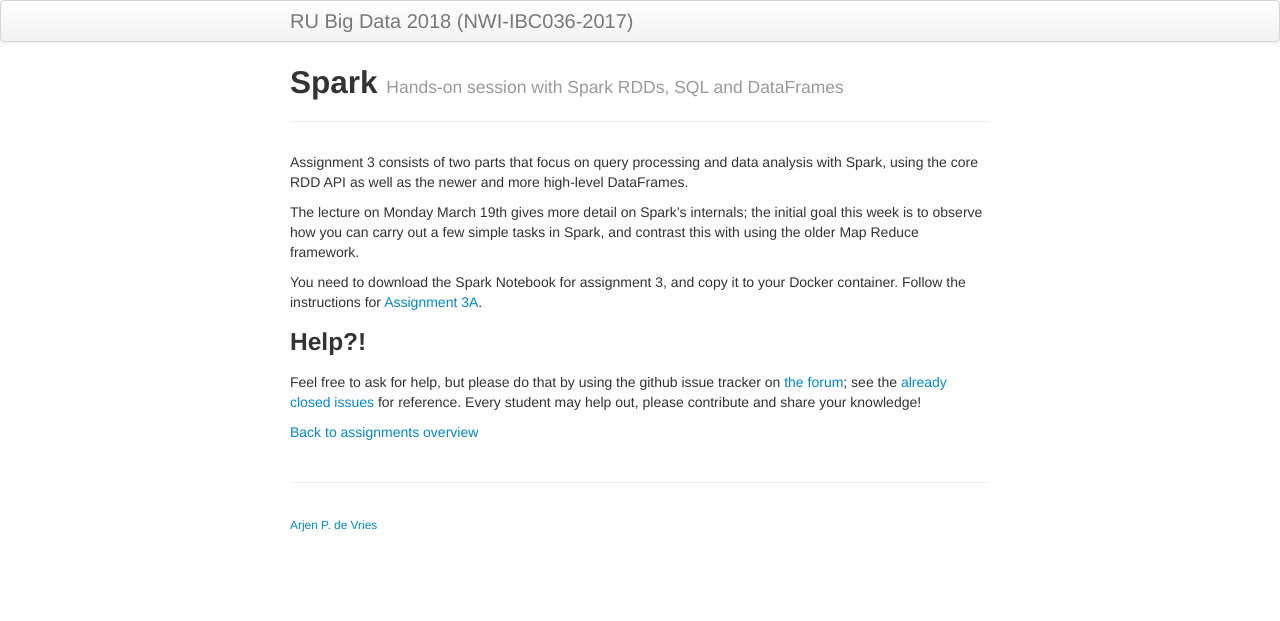
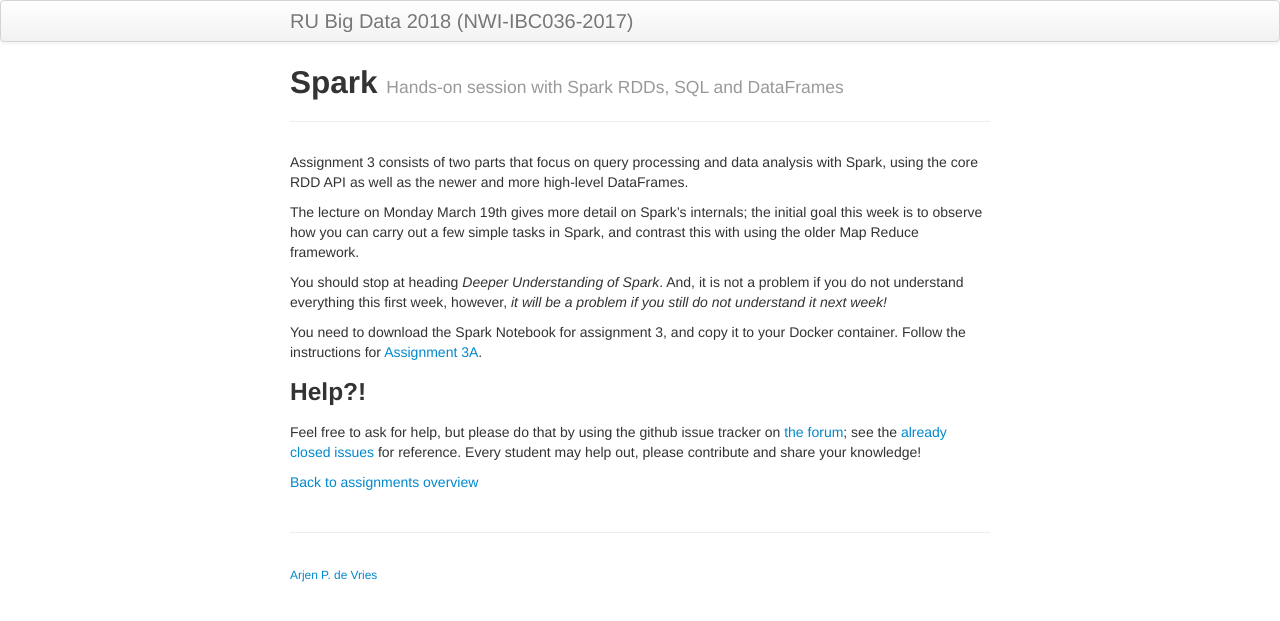
Before and after one commit to Thelukepet/course, a Jekyll site: the page built from assignments/A3-spark.md, in a window 1280 px wide. Shown: the top 621 px of the page. Built offline with Jekyll 4.4.1, drawn with Linux system fonts in a browser that asks for light colours.

Commit message:
Added clarification

```diff
--- a/assignments/A3-spark.md
+++ b/assignments/A3-spark.md
@@ -11,6 +11,10 @@ using the core RDD API as well as the newer and more high-level DataFrames.
 The lecture on Monday March 19th gives more detail on Spark's internals;
 the initial goal this week is to observe how you can carry out a few simple tasks in Spark,
 and contrast this with using the older Map Reduce framework.
+
+You should stop at heading _Deeper Understanding of Spark_.
+And, it is not a problem if you do not understand everything this first week,
+however, _it will be a problem if you still do not understand it next week!_
 
 <!--
 You accept the assignment via Github for Education, using
```
